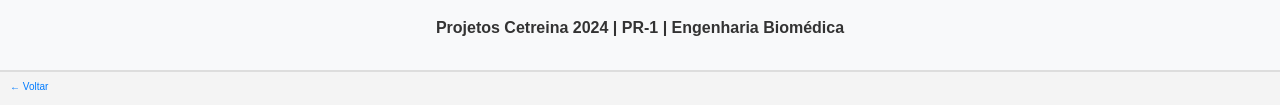
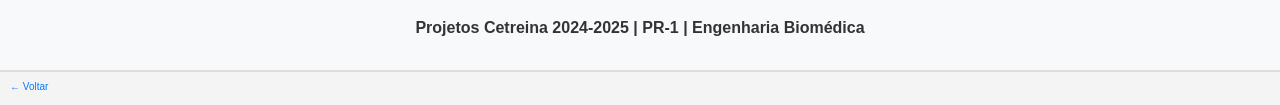
Before and after one commit to proiniciar/Eng_Biomedica_Cetreina, a plain HTML site: page index.html in a window 1280 px wide. Shown: the part 323-428 px from the top of the page. Drawn offline with Linux system fonts and the light colour scheme.

Commit message:
index.html

```diff
--- a/index.html
+++ b/index.html
@@ -115,7 +115,7 @@
 <body>
     <div class="header">
         <img src="https://proiniciar.uerj.br/pluginfile.php/1/theme_adaptable/logo/1709829991/Daiaie%20Coordenadoria%20de%20Inicia%C3%A7%C3%A3o%20COR.png" alt="Logo">
-        <h1>Projetos Cetreina 2024 | PR-1 | Engenharia Biomédica</h1>
+        <h1>Projetos Cetreina 2024-2025 | PR-1 | Engenharia Biomédica</h1>
     </div>
 
     <div class="back-button">
```
